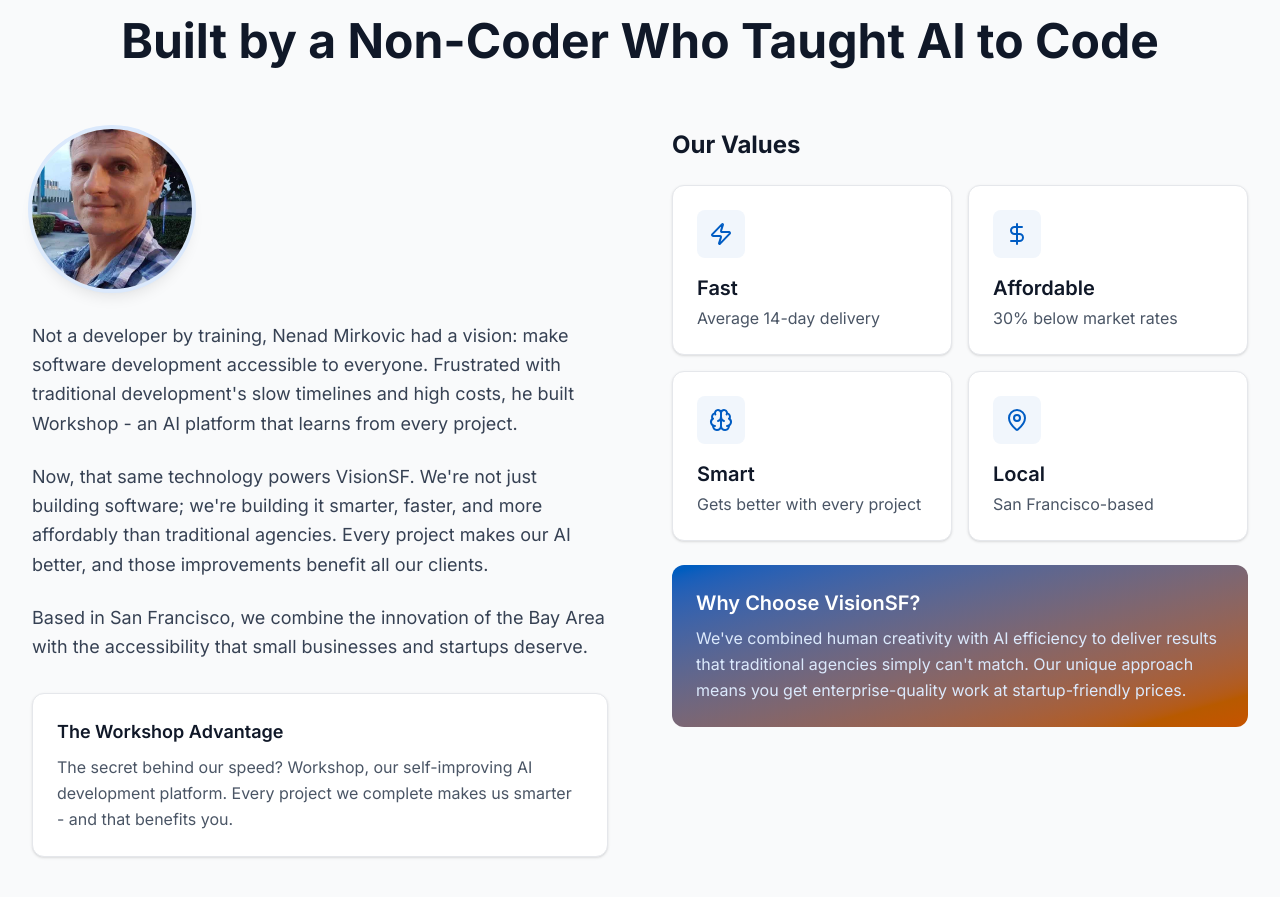
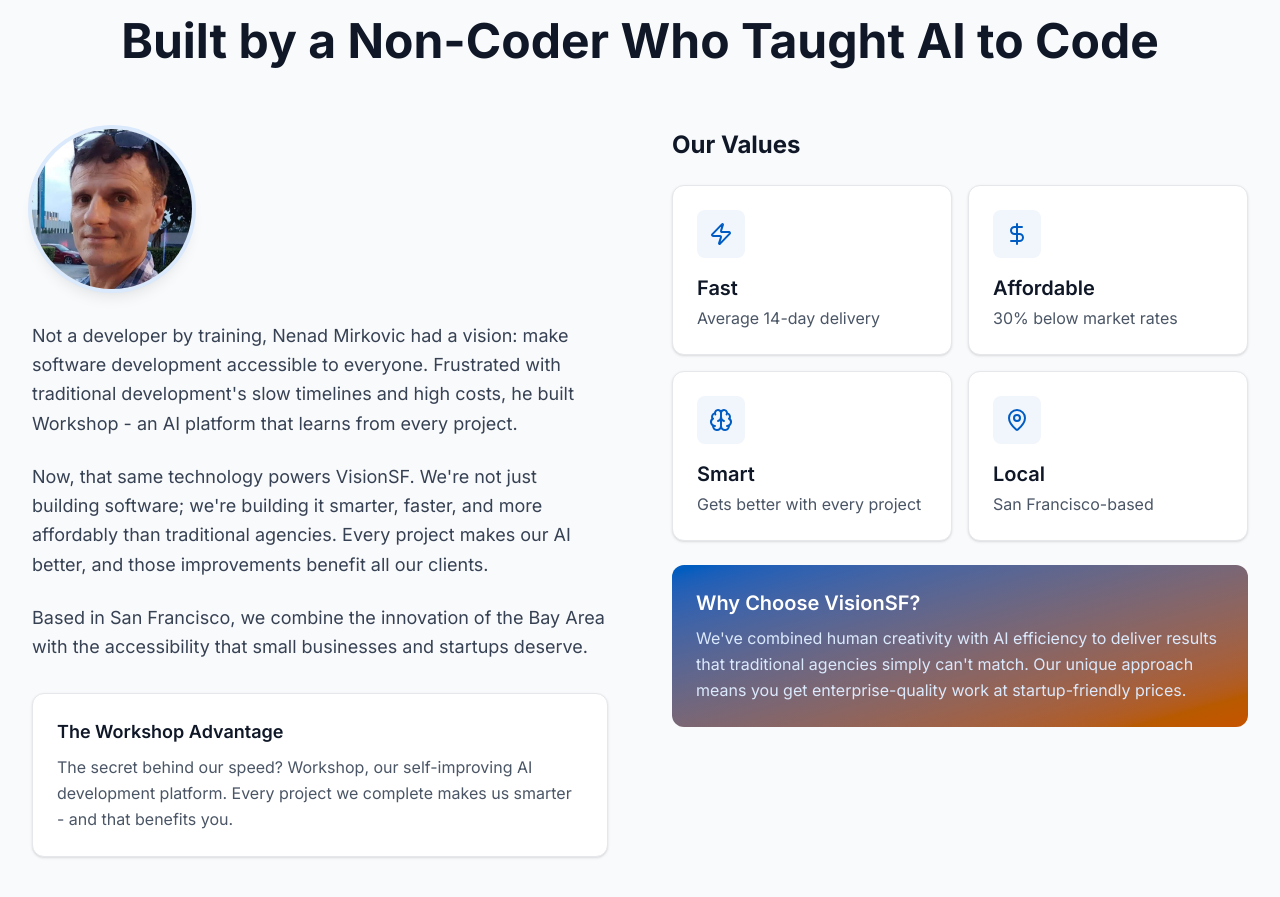
Before and after one commit to Predragon/visionsf-hub, a React (Vite) app: page / in a window 1280 px wide. Shown: the part 3360-4257 px from the top of the page. Built offline with nearby package versions, Linux system fonts and the light colour scheme.

Commit message:
fix: Replace with properly cropped founder photo

```diff
--- a/src/components/About.tsx
+++ b/src/components/About.tsx
@@ -54,7 +54,7 @@
                 <img
                   src="/images/nenad-photo.jpg"
                   alt="Nenad Mirkovic - Founder of VisionSF"
-                  className="w-full h-full object-cover object-[center_25%]"
+                  className="w-full h-full object-cover"
                 />
               </div>
             </div>
```
Also changed, not shown: public/images/nenad-photo.jpg.
